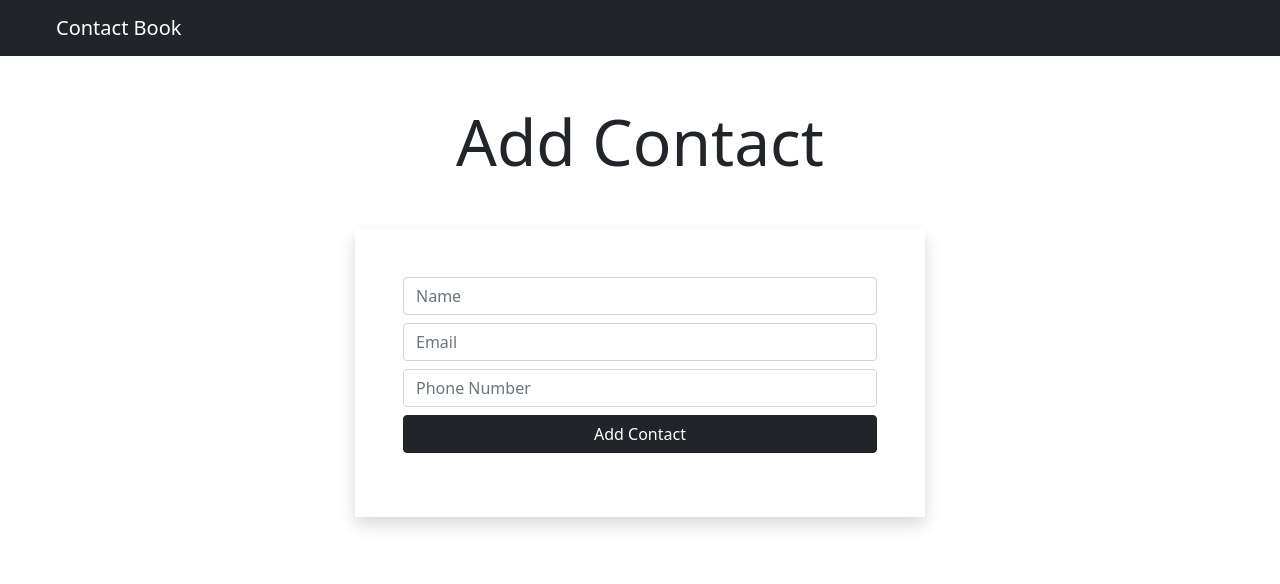
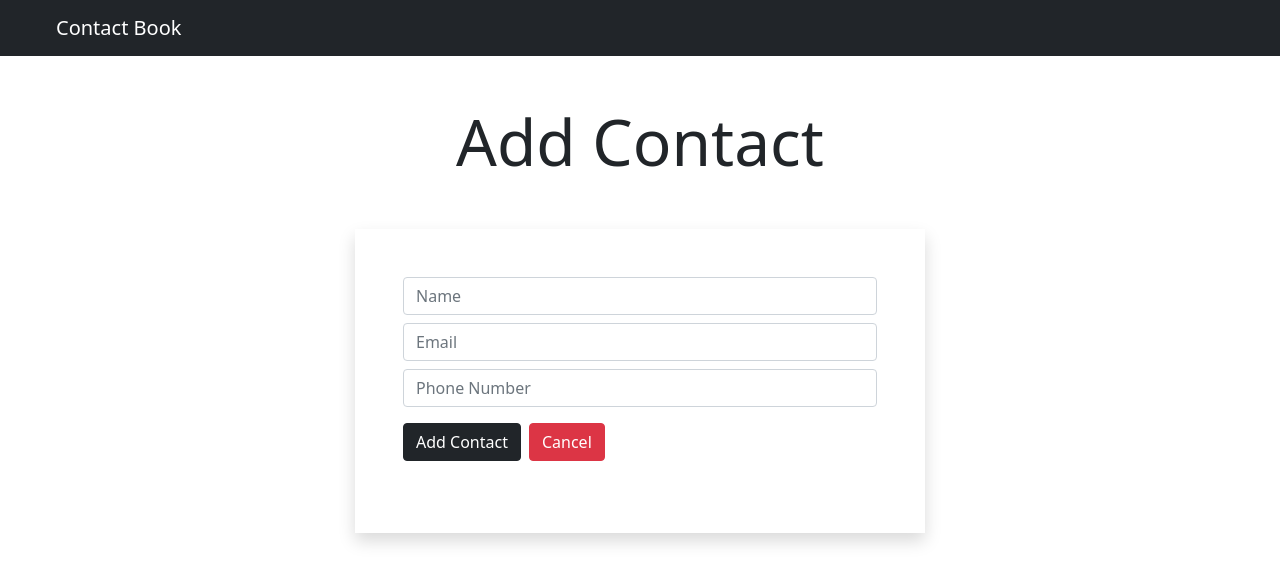
Before and after one commit to akhiljith/react-contact-app, a React (Create React App) app in the folder contact-book/: page /add in a window 1280 px wide. Shown: the top 584 px of the page. Built offline with nearby package versions, Linux system fonts and the light colour scheme.

Commit message:
Add cancel button in "Add Contact"

```diff
--- a/contact-book/src/components/AddContact.js
+++ b/contact-book/src/components/AddContact.js
@@ -1,7 +1,7 @@
 import React, { useState } from "react"
 import { useDispatch, useSelector } from "react-redux";
 import { toast } from "react-toastify";
-import { useHistory } from "react-router-dom";
+import { useHistory, Link } from "react-router-dom";
 
 const AddContact = () => {
     const [name, setName] = useState("");
@@ -58,7 +58,8 @@ const AddContact = () => {
                             <input type="number" placeholder="Phone Number" className="form-control" value={number} onChange={e => setNumber(e.target.value)} />
                         </div>
                         <div className="form-group">
-                            <input type="submit" value="Add Contact" className="btn btn-block btn-dark" />
+                            <input type="submit" value="Add Contact" className="btn btn-dark" />
+                            <Link to="/" className="btn btn-danger m-2">Cancel</Link>
                         </div>
                     </form>
                 </div>
```
